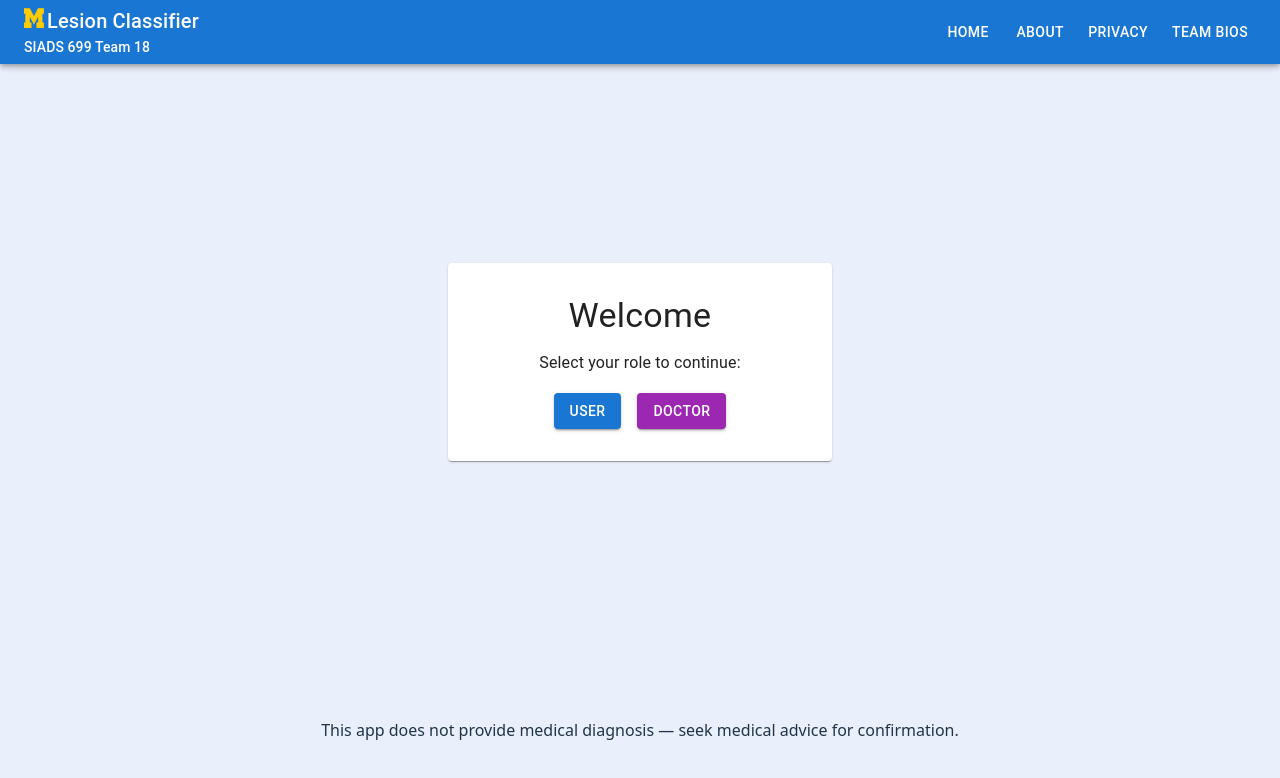
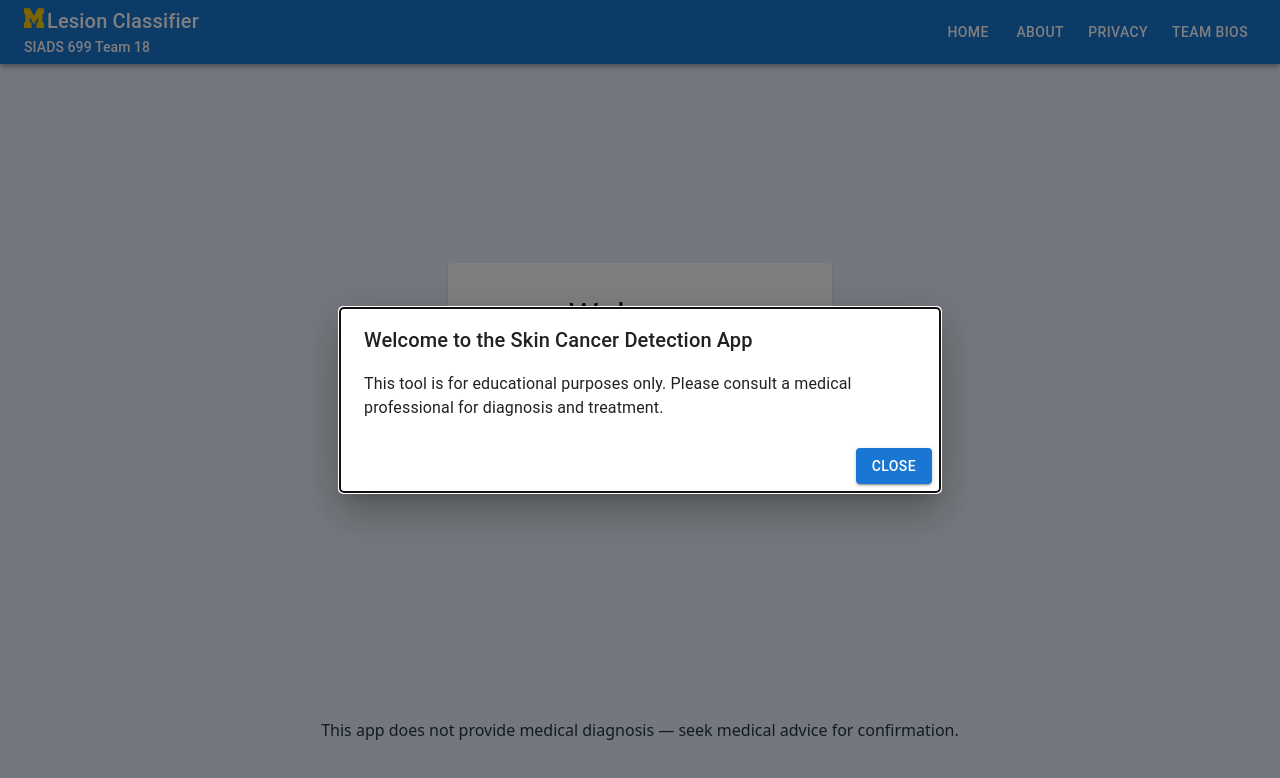
Before and after one commit to samroska/siads-699-team-18-frontend, a React (Vite) app: page / in a window 1280 px wide. Shown: the top 778 px of the page. Built offline with nearby package versions, Linux system fonts and the light colour scheme.

Commit message:
pop up for educational purpose

```diff
--- a/src/App.jsx
+++ b/src/App.jsx
@@ -8,7 +8,7 @@ import About from './About.jsx';
 import Privacy from './Privacy.jsx';
 import TeamBios from './TeamBios.jsx';
 import { BrowserRouter as Router, Routes, Route, useNavigate } from 'react-router-dom';
-import { Box, Button, Paper, Typography } from '@mui/material';
+import { Box, Button, Paper, Typography, Dialog, DialogTitle, DialogContent, DialogActions } from '@mui/material';
 
 function LandingPage() {
   const navigate = useNavigate();
@@ -26,7 +26,10 @@ function LandingPage() {
   );
 }
 
+import React, { useState } from 'react';
+
 function App() {
+  const [open, setOpen] = useState(true);
   return (
     <Router>
       <Header />
@@ -38,6 +41,17 @@ function App() {
         <Route path="/privacy" element={<Privacy />} />
         <Route path="/team-bios" element={<TeamBios />} />
       </Routes>
+      <Dialog open={open} onClose={() => setOpen(false)}>
+        <DialogTitle>Welcome to the Skin Cancer Detection App</DialogTitle>
+        <DialogContent>
+          <Typography variant="body1">
+            This tool is for educational purposes only. Please consult a medical professional for diagnosis and treatment.
+          </Typography>
+        </DialogContent>
+        <DialogActions>
+          <Button onClick={() => setOpen(false)} color="primary" variant="contained">Close</Button>
+        </DialogActions>
+      </Dialog>
       <Footer />
     </Router>
   );
```
